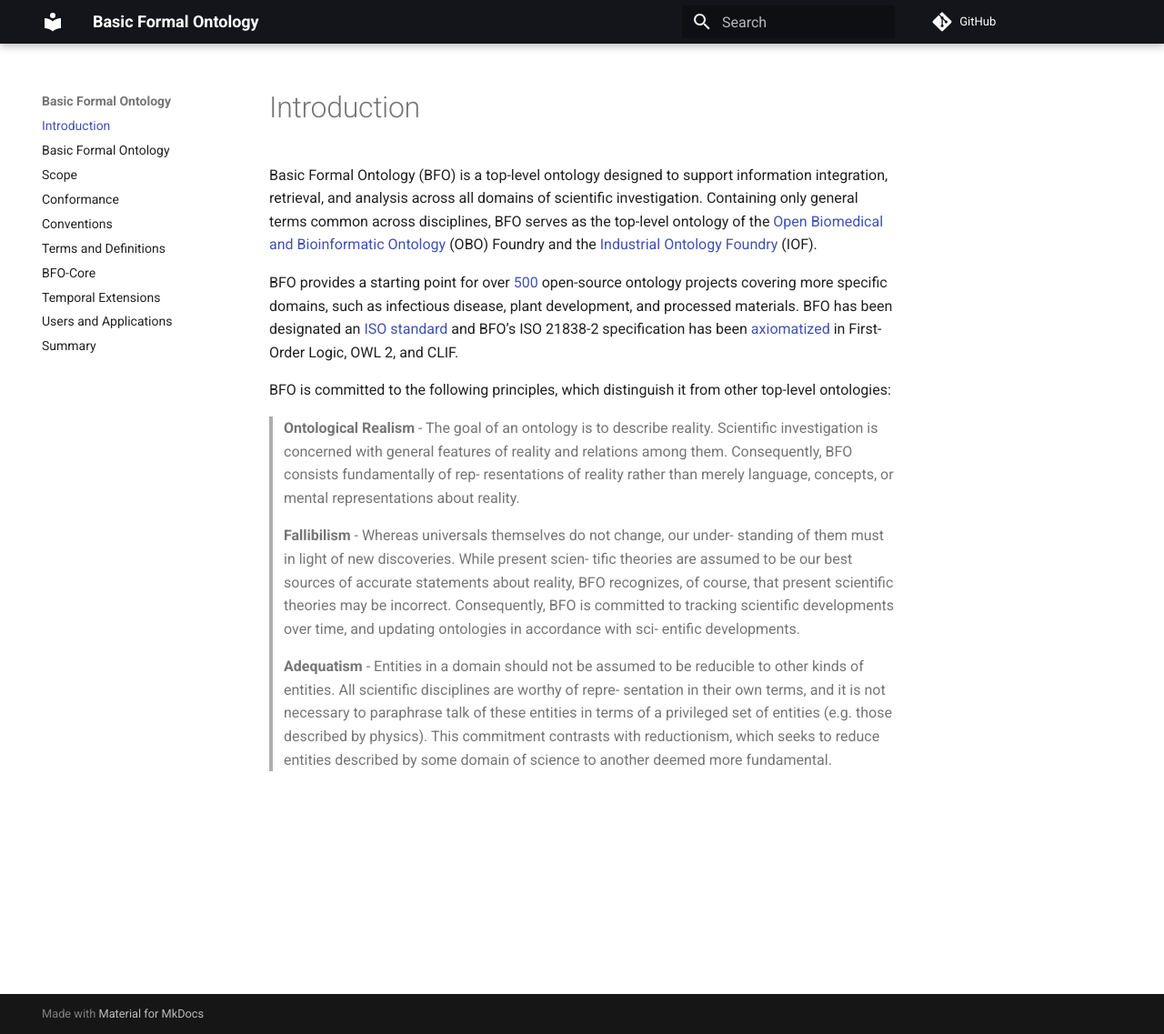
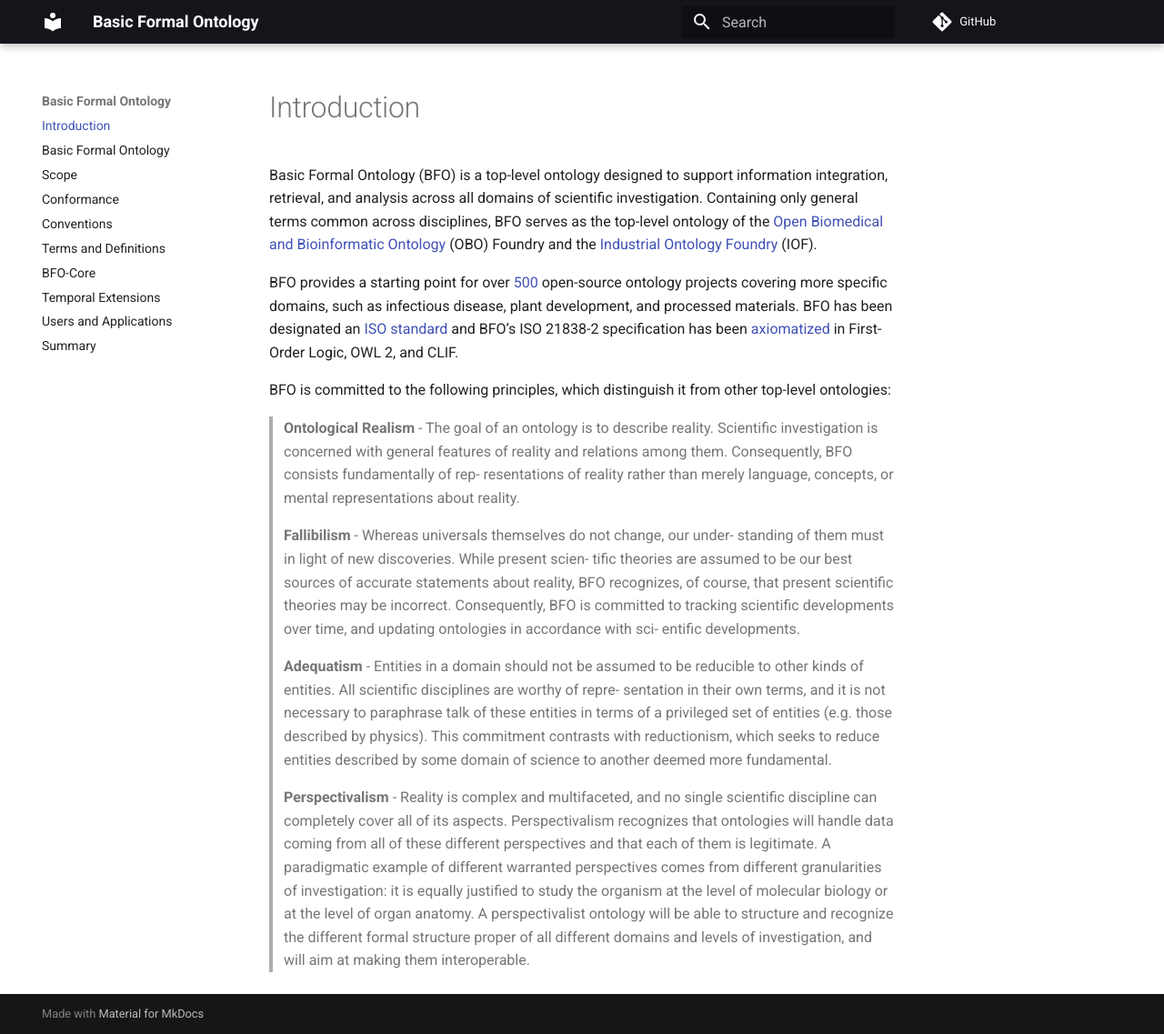
Before and after one commit to johnbeve/hub-and-spoke, an MkDocs documentation site: the page built from docs/introduction.md, in a window 1280 px wide and 1137 px high. Shown: the whole window at 91% size. Built offline with MkDocs 1.6.1 and Material for MkDocs 9.7.7, drawn with Linux system fonts in a browser that asks for light colours; comment, search, counter and statistics services are not loaded.

Commit message:
Update introduction.md

```diff
--- a/docs/introduction.md
+++ b/docs/introduction.md
@@ -11,3 +11,5 @@ BFO is committed to the following principles, which distinguish it from other to
 > **Fallibilism** - Whereas universals themselves do not change, our under- standing of them must in light of new discoveries. While present scien- tific theories are assumed to be our best sources of accurate statements about reality, BFO recognizes, of course, that present scientific theories may be incorrect. Consequently, BFO is committed to tracking scientific developments over time, and updating ontologies in accordance with sci- entific developments.
 
 > **Adequatism** - Entities in a domain should not be assumed to be reducible to other kinds of entities. All scientific disciplines are worthy of repre- sentation in their own terms, and it is not necessary to paraphrase talk of these entities in terms of a privileged set of entities (e.g. those described by physics). This commitment contrasts with reductionism, which seeks to reduce entities described by some domain of science to another deemed more fundamental.
+
+> **Perspectivalism** - Reality is complex and multifaceted, and no single scientific discipline can completely cover all of its aspects. Perspectivalism recognizes that ontologies will handle data coming from all of these different perspectives and that each of them is legitimate. A paradigmatic example of different warranted perspectives comes from different granularities of investigation: it is equally justified to study the organism at the level of molecular biology or at the level of organ anatomy. A perspectivalist ontology will be able to structure and recognize the different formal structure proper of all different domains and levels of investigation, and will aim at making them interoperable.
```
